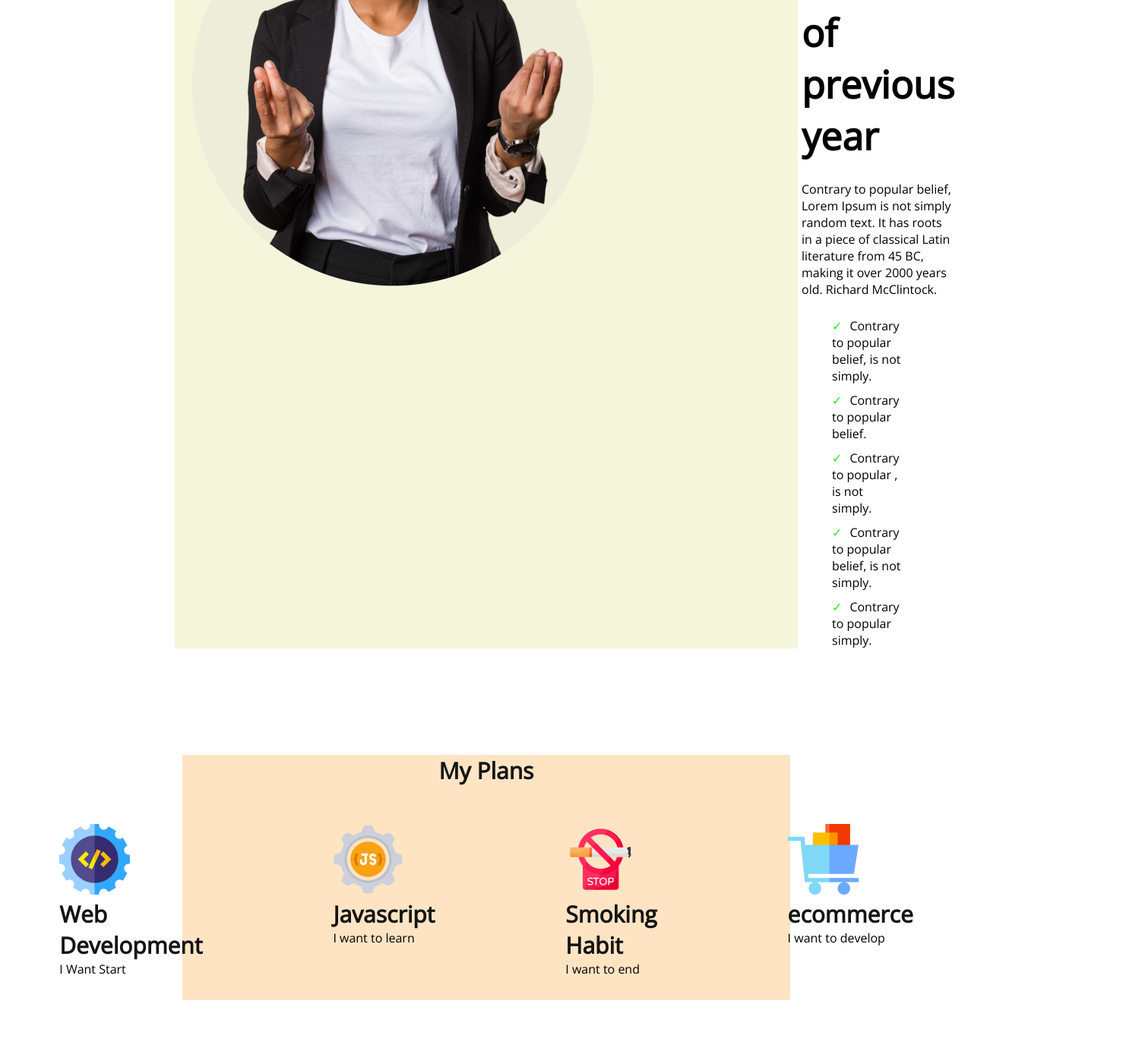
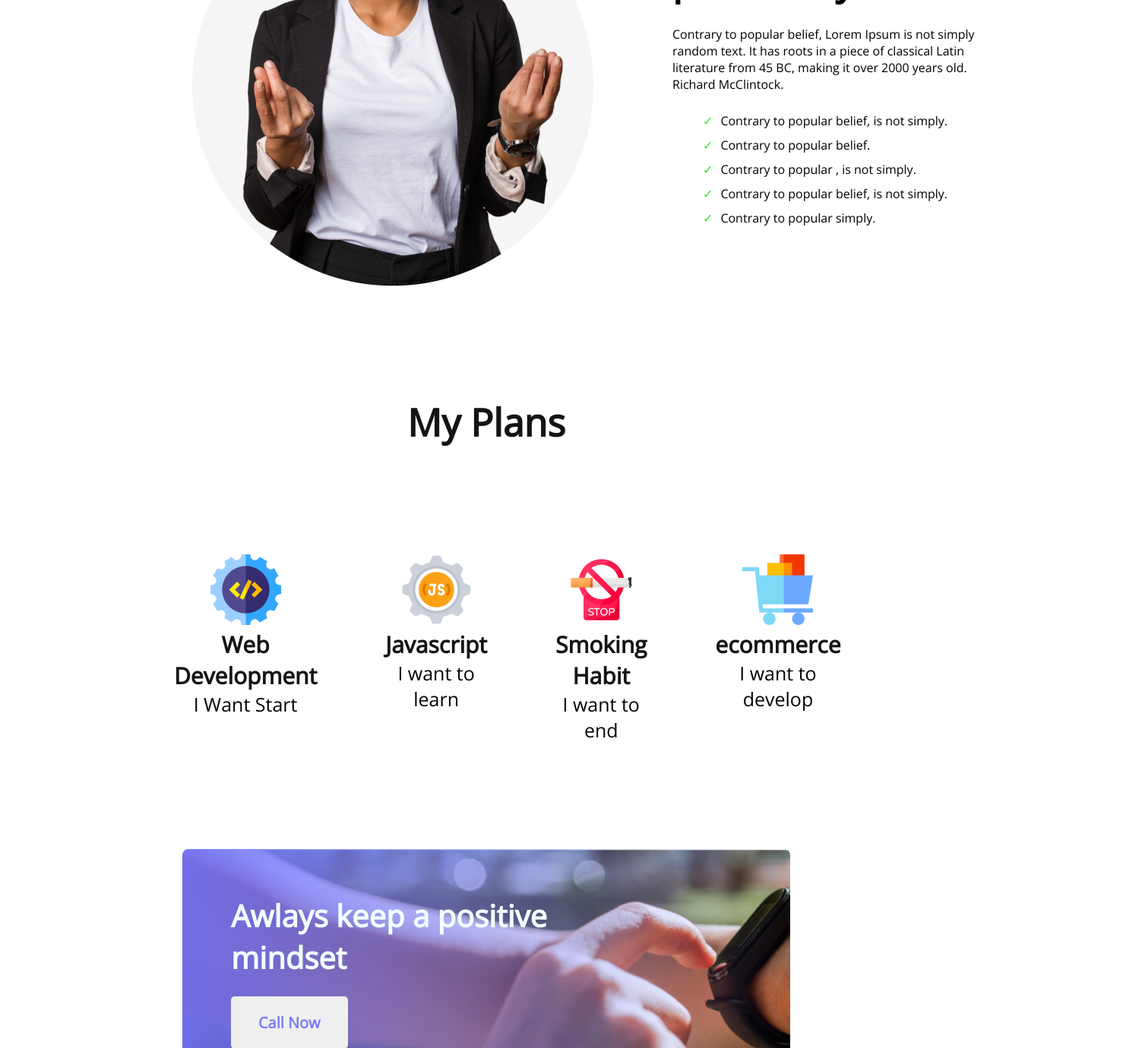
Before and after one commit to polash016/assignment1, a plain HTML site: page index.html in a window 1280 px wide. Shown: the part 1420-2800 px from the top of the page at 76% size, 1507 px wide, since content can reach past the window. Drawn offline with nearby package versions, Linux system fonts and the light colour scheme.

Commit message:
final commit

```diff
--- a/index.html
+++ b/index.html
@@ -13,9 +13,9 @@
 </head>
 
 <body>
-    <!-- header section -->
-    <header class="header">
-       <div>
+    <!-- banner section -->
+    <header>
+        <div class="header">
             <h1 class="nav-title">All Thinks Are <br>Possible If You <br> believe</h1>
             <p class="nav-description">There are many variations of passages of Lorem Ipsum <br> available, but the
                 majority have suffered alteration in some <br> form, by injected humour, or randomised words</p>
@@ -36,6 +36,7 @@
                     <p class="failure-description">Contrary to popular belief, Lorem Ipsum is not simply random
                         text. It has roots in a piece of classical
                         Latin literature from 45 BC, making it over 2000 years old. Richard McClintock.</p>
+                    <nav>
                         <ul>
                             <li>Contrary to popular belief, is not simply. </li>
                             <li>Contrary to popular belief.</li>
@@ -43,42 +44,43 @@
                             <li>Contrary to popular belief, is not simply.</li>
                             <li>Contrary to popular simply.</li>
                         </ul>
+                    </nav>
 
 
                 </div>
             </div>
         </section>
+        <!-- plans section -->
         <section class="plans">
             <div>
-                <p>
                 <h3 class="plan-title">My Plans</h3>
-                </p>
             </div>
             <div class="plan-content">
                 <div class="section-box">
-                    <i class="icon"><img src="images/icons/web.png" alt=""></i>
+                    <img src="images/icons/web.png" alt="">
                     <h3 class="plan-sub-title">Web Development</h3>
-                    <p class="desription">I Want Start</p>
+                    <p class="description">I Want Start</p>
+                </div>
+                <div class="section-box2">
+                    <img src="images/icons/js.png" alt="">
+                    <h3 class="plan-sub-title">Javascript</h3>
+                    <p class="description">I want to learn</p>
+                </div>
+                <div class="section-box3">
+                    <img src="images/icons/smoke.png" alt="">
+                    <h3 class="plan-sub-title">Smoking Habit</h3>
+                    <p class="description">I want to end</p>
                 </div>
                 <div class="section-box">
-                    <i class="icon"><img src="images/icons/js.png" alt=""></i>
-                    <h3 class="plan-sub-title">Javascript</h3>
-                    <p class="desription">I want to learn</p>
-                </div>
-                <div class="section-box">
-                    <i class="icon"><img src="images/icons/smoke.png" alt=""></i>
-                    <h3 class="plan-sub-title">Smoking Habit</h3>
-                    <p class="desription">I want to end</p>
-                </div>
-                <div class="section-box">
-                    <i class="icon"><img src="images/icons/ecom.png" alt=""></i>
+                    <img src="images/icons/ecom.png" alt="">
                     <h3 class="plan-sub-title">ecommerce</h3>
-                    <p class="desription">I want to develop</p>
+                    <p class="description">I want to develop</p>
                 </div>
             </div>
 
 
         </section>
+        <!-- linear-gradient section -->
         <section class="grad">
             <div>
                 <p class="">Awlays keep a positive
@@ -89,7 +91,7 @@
         </section>
 
     </main>
-
+<!-- footer -->
     <footer>
         <section>
             <div class="footer">
--- a/styles/assignment.css
+++ b/styles/assignment.css
@@ -1,8 +1,9 @@
-*{
+* {
   margin: 0;
-    font-family: 'Open Sans', sans-serif;
+  font-family: "Open Sans", sans-serif;
 }
-.header{
+/* banner **NOTE- when i zoom out my internet browser image get cropped in bottom */
+.header {
   background-image: url(../images/banner/banner3.png);
   background-repeat: no-repeat;
   background-size: cover;
@@ -10,23 +11,21 @@
   padding-top: 216px;
   padding-right: 230px;
   padding-bottom: 265px;
-    margin-bottom: auto;
   background-position: center;
   height: 100%;
-    justify-content: space-between;
+  justify-content: space-around;
+}
 
-}
-.nav-title{
+.nav-title {
   font-size: 65px;
   font-weight: 700;
   color: white;
-
 }
-.nav-description{
+.nav-description {
   color: white;
   font-size: 16px;
 }
-.nav-btn{
+.nav-btn {
   padding: 21px 25px;
   font-size: 20px;
   font-weight: 600;
@@ -34,96 +33,95 @@ color: white;
   border-radius: 5px;
   border: 0;
 }
-.failure{
+/* failure section{***NOTE-i tried a lot to change the ul>li position but i couldn't find the problem.i got a variety of solution from internet didn't work.  */
+.failure {
   display: flex;
-    margin: 140px 230px;
+  margin: 140px 230px 140px 230px;
   gap: 86px;
-    background-color: beige;
-}
-/* .failure-img{
-  object-fit: contain;
-} */
-.right-sec{
-    padding-left: 85px;
-    margin-left: 85px;
-
+  justify-content: space-between;
 
 }
-.failure-header{
+
+.failure-header {
   padding-top: 220px;
   font-weight: 700;
   font-size: 50px;
   color: black;
+}
+.failure-description {
+    width: 416px;
+    left: 862px;
+    padding-top: 25px;
+    padding-bottom: 16px;
+    font-weight: 400;
+    font-size: 16px;
+    margin-right: 206px;
 
 }
-.failure-description{
-    padding-top: 25px;
-    padding-bottom: 16px;
-
-    font-weight: 400;
-    font-size: 16px;
-
-}
-ul{
-
-
-
-}
-ul li:before{
-    content: '✓';
+ul li:before {
+    content: "✓";
     padding-right: 10px;
   color: rgb(31, 239, 31);
 }
 ul li{
   padding-top: 10px;
   list-style: none;
-    padding-right: 65px;
-}
-.plans{
-    margin: 0px 240px;
-    background-color: bisque;
+  width: 349px;
+left: 862px;
+
 
 }
-.plan-content{
+/* my plan section */
+.plans {
+
+    /* margin-left: 230px;
+    margin-right: 230px; */
+
+}
+
+
+.plan-content {
   display: flex;
-
-    justify-content: center;
+  gap: 90px;
+  justify-content: space-between;
+  margin: 90px 240px 130px 229px;
+  text-align: center;
+ padding: 0px 90px;
+ padding-inline: 0px 86px ;
 
 
 }
 
-.plan-title{
-font-size: 30px;
+.plan-title {
+  font-size: 50px;
+  font-weight: 700;
   color: #151414;
+  padding-bottom: 50px;
   text-align: center;
-
-/* padding-bottom: 50px; */
-}
-.section-box{
-    margin: 50px 86px 30px 86px ;
-}
-.icon{
-
-}
-.plan-sub-title{
-    font-size: 30px;
-color: #151414;
-
 }
   .description{
-
     font-size: 25px;
     font-weight: 500;
   }
-.grad{
-    /* background-image: url(../images/watch.png); */
+
+
+.plan-sub-title {
+  font-size: 30px;
+  color: #151414;
+}
+/* linear-gradient section */
+.grad {
   height: 300px;
   margin: 140px 240px;
-    background: linear-gradient(90deg, rgba(110, 110, 250, 0.897) 0%, rgb(245, 136, 0, 0) 100%), url(../images/watch.png);
+  background: linear-gradient(
+      90deg,
+      rgba(110, 110, 250, 0.897) 0%,
+      rgb(245, 136, 0, 0) 100%
+    ),
+    url(../images/watch.png);
   background-repeat: no-repeat;
   background-size: cover;
   position: initial;
-    /* background-image: linear-gradient(90deg, #F15B22 0%, rgba(241, 91, 34, 0) 100%); */
   border-radius: 8px;
   font-weight: 700;
   font-size: 40px;
@@ -131,7 +129,7 @@ color: #151414;
   padding-top: 60px;
   padding-left: 64px;
 }
-.grd-btn{
+.grd-btn {
   font-size: 20px;
   font-weight: 600;
   color: rgba(110, 110, 250, 0.897);
@@ -140,21 +138,15 @@ color: #151414;
   margin-top: 24px;
   padding: 21px 36px;
 }
-/* .grad-text{
-    font-weight: 700;
-    font-size: 40px;
-    color: azure;
-    padding-top: 60px;
-    padding-left: 64px;
-} */
+
 /* footer */
-.footer{
+.footer {
   display: flex;
   gap: 330px;
   background-color: #151414;
   justify-content: space-between;
 }
-.left-footer{
+.left-footer {
   color: white;
   margin-top: 130px;
   margin-left: 230px;
@@ -162,36 +154,36 @@ margin-bottom: 130px;
   position: relative;
   width: 485px;
   height: 317px;
-
 }
-.footer-title{
+.footer-title {
   font-size: 45px;
   font-weight: 700;
   padding-bottom: 16px;
 }
-.footer-description{
+.footer-description {
   font-size: 16px;
   font-weight: 400;
   padding-bottom: 24px;
 }
-.footer-icon{
+.footer-icon {
   padding-right: 18px;
   padding-top: 16px;
 }
-.right-footer{
+.right-footer {
   margin-right: 230px;
   margin-top: 130px;
   margin-bottom: 245px;
   width: 325px;
   height: 204px;
+  padding-right: 230px;
 }
-.rightf-title{
+.rightf-title {
   color: white;
   font-size: 25px;
   font-weight: 600;
   padding-bottom: 30px;
 }
-.footer-btn{
+.footer-btn {
   color: white;
   background-color: royalblue;
   border-radius: 8px;
@@ -200,7 +192,7 @@ height: 204px;
   padding: 20px 36px;
   margin-top: 16px;
 }
-.right-footer input[type="email"]{
+.right-footer input[type="email"] {
   font-size: 18px;
   font-weight: 400px;
   color: whitesmoke;
```
Lines whose indentation alone changed are shown as unchanged.
